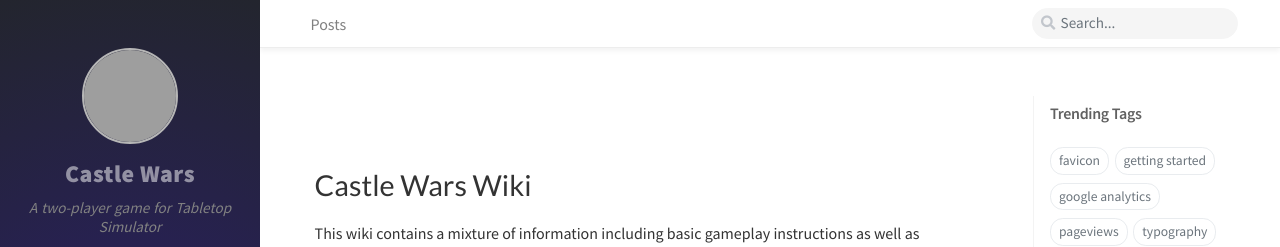
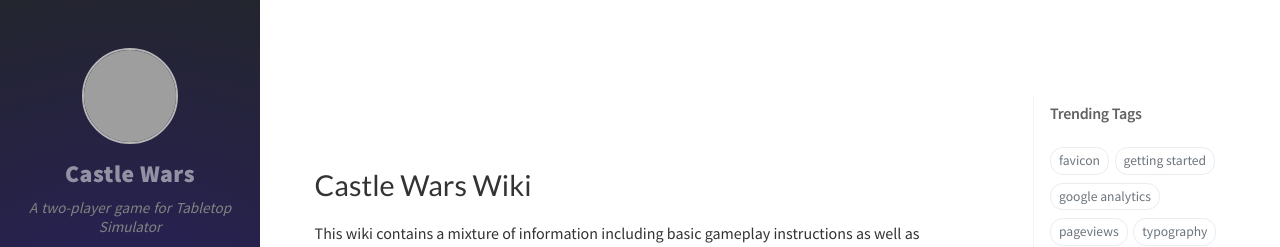
Before and after one commit to stom66/tts-castle-wars, a Jekyll site: the page built from index.markdown, in a window 1280 px wide. Shown: the top 247 px of the page. Built offline with Jekyll 4.4.1, drawn with Linux system fonts in a browser that asks for light colours; nearby versions of some CDN libraries; comment, search, counter and statistics services are not loaded; grey boxes are pictures that could not be loaded.

Commit message:
Removed topbar

```diff
--- a/_includes/topbar.html
+++ b/_includes/topbar.html
@@ -1,69 +1,3 @@
 <!--
   The Top Bar
 -->
-
-<div id="topbar-wrapper" class="row justify-content-center topbar-down">
-  <div id="topbar" class="col-11 d-flex h-100 align-items-center justify-content-between">
-    <span id="breadcrumb">
-
-    {% assign paths = page.url | split: '/' %}
-
-    {% if paths.size == 0 %}
-      <!-- index page -->
-      <span>{{ 'Posts' }}</span>
-    {% else %}
-
-      {% for item in paths %}
-
-        {% if forloop.first %}
-          {% unless page.layout == 'post' %}
-          <span>
-            <a href="{{ '/' | relative_url }}">{{ 'Home' }}</a>
-          </span>
-          {% endunless %}
-
-        {% elsif forloop.last %}
-          <span>{{ page.title }}</span>
-
-        {% else %}
-        <span>
-          {% assign url = item %}
-          {% if item == 'posts' and page.layout == 'post' %}
-            {% assign url = '/' %}
-          {% endif %}
-          <a href="{{ url | relative_url }}">
-            {{ item | capitalize }}
-          </a>
-        </span>
-
-        {% endif %}
-
-      {% endfor %}
-
-    {% endif %}
-
-    </span><!-- endof #breadcrumb -->
-
-    <i id="sidebar-trigger" class="fas fa-bars fa-fw"></i>
-
-    <div id="topbar-title">
-      {% if page.layout == 'home' %}
-        {{- site.title -}}
-      {% elsif page.dynamic_title %}
-        {{- page.title -}}
-      {% else %}
-        {{- page.layout | capitalize -}}
-      {% endif %}
-    </div>
-
-    <i id="search-trigger" class="fas fa-search fa-fw"></i>
-    <span id="search-wrapper" class="align-items-center">
-      <i class="fas fa-search fa-fw"></i>
-      <input class="form-control" id="search-input" type="search"
-        aria-label="search" placeholder="{{ site.data.label.search_hint | default: 'Search' }}...">
-      <i class="fa fa-times-circle fa-fw" id="search-cleaner"></i>
-    </span>
-    <span id="search-cancel" >Cancel</span>
-  </div>
-
-</div>
```
